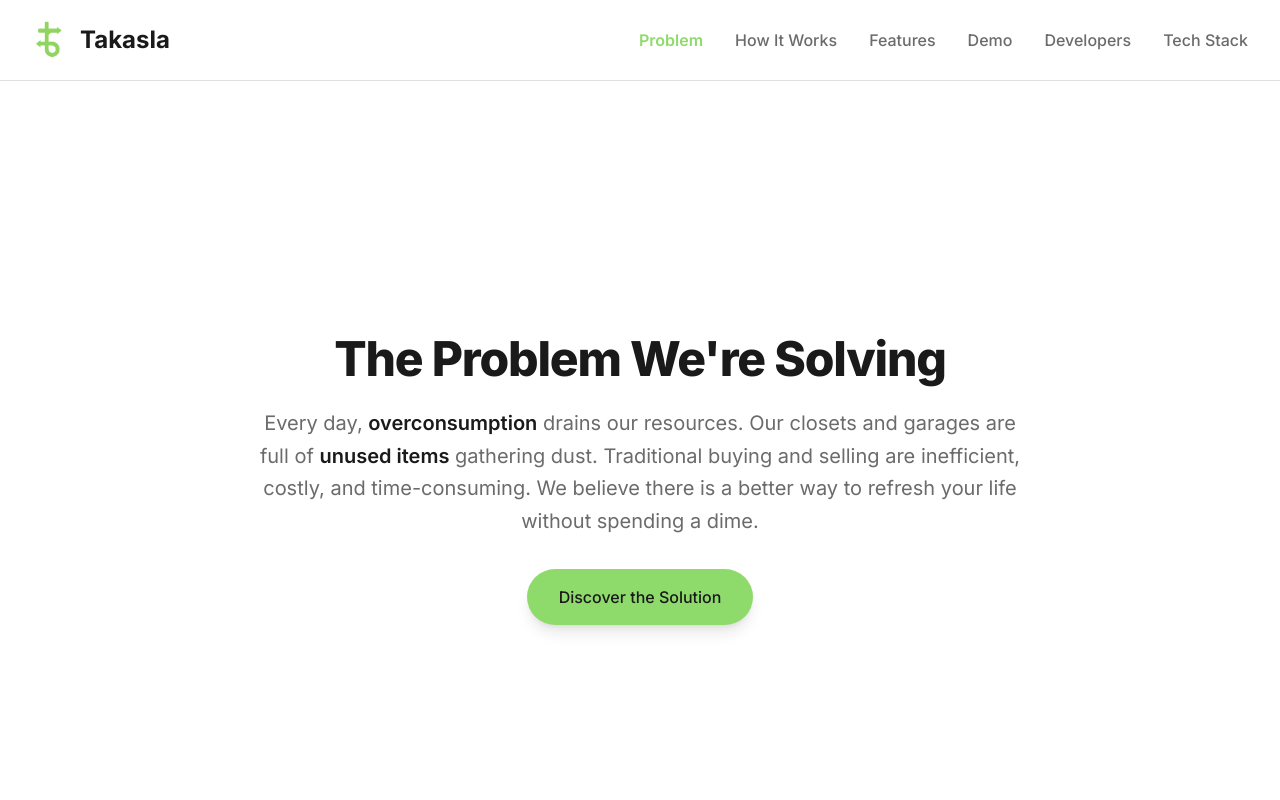
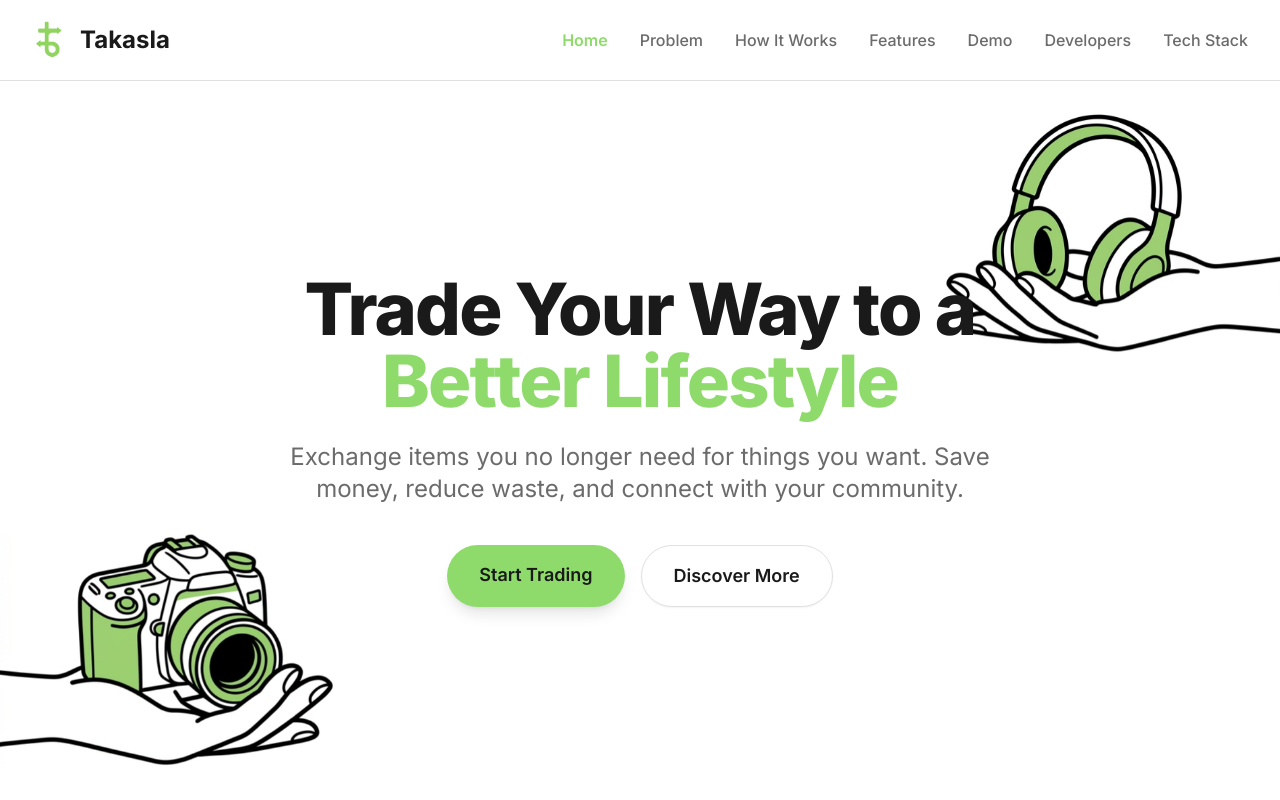
Before and after one commit to bahargunes/takasla-website, a plain HTML site: page index.html in a window 1280 px wide. Shown: the top 800 px of the page. Drawn offline with nearby package versions, Linux system fonts and the light colour scheme.

Commit message:
add sliding hands

```diff
--- a/index.html
+++ b/index.html
@@ -50,6 +50,8 @@
 
                 <!-- Desktop Menu -->
                 <div class="hidden md:flex space-x-8">
+                    <a href="#home"
+                        class="nav-link text-light hover:text-primary transition-colors font-medium">Home</a>
                     <a href="#problem"
                         class="nav-link text-light hover:text-primary transition-colors font-medium">Problem</a>
                     <a href="#how-it-works"
@@ -76,6 +78,8 @@
         <!-- Mobile Menu -->
         <div id="mobile-menu" class="hidden md:hidden bg-bgcolor border-b border-bordercolor">
             <div class="px-2 pt-2 pb-3 space-y-1 sm:px-3">
+                <a href="#home"
+                    class="mobile-nav-link block px-3 py-2 text-base font-medium text-light hover:text-primary hover:bg-gray-50 rounded-md">Home</a>
                 <a href="#problem"
                     class="mobile-nav-link block px-3 py-2 text-base font-medium text-light hover:text-primary hover:bg-gray-50 rounded-md">Problem</a>
                 <a href="#how-it-works"
@@ -95,6 +99,39 @@
     </nav>
 
     <main>
+        <!-- Section 0: Home -->
+        <section id="home"
+            class="relative min-h-[calc(100vh-5rem)] flex items-center justify-center overflow-hidden bg-bgcolor">
+            <!-- Background Images -->
+            <div class="absolute inset-0 z-0 pointer-events-none">
+                <!-- Left Hand (Bottom Left) -->
+                <img src="assets/left_hand.png" alt="Left Hand"
+                    class="absolute bottom-8 left-0 w-36 md:w-60 lg:w-[335px] object-contain animate-slide-in-left">
+                <!-- Right Hand (Top Right) -->
+                <img src="assets/right_hand.png" alt="Right Hand"
+                    class="absolute top-8 right-0 w-36 md:w-60 lg:w-[335px] object-contain animate-slide-in-right">
+            </div>
+
+            <div class="relative z-20 max-w-7xl mx-auto px-4 sm:px-6 lg:px-8 text-center reveal">
+                <h1 class="text-5xl md:text-7xl font-extrabold text-dark mb-6 tracking-tight">
+                    Trade Your Way to a <br /><span class="text-primary">Better Lifestyle</span>
+                </h1>
+                <p class="text-xl md:text-2xl text-light mb-10 max-w-3xl mx-auto">
+                    Exchange items you no longer need for things you want. Save money, reduce waste, and connect with
+                    your community.
+                </p>
+                <div class="flex flex-col sm:flex-row justify-center gap-4">
+                    <a href="#how-it-works"
+                        class="px-8 py-4 text-lg font-semibold rounded-full text-dark bg-primary hover:bg-opacity-90 transition-all shadow-lg hover:shadow-xl hover:-translate-y-1 duration-300">
+                        Start Trading
+                    </a>
+                    <a href="#problem"
+                        class="px-8 py-4 text-lg font-semibold rounded-full text-dark bg-white border border-bordercolor hover:bg-gray-50 transition-all shadow-sm hover:shadow-md hover:-translate-y-1 duration-300">
+                        Discover More
+                    </a>
+                </div>
+        </section>
+
         <!-- Section 1: Problem -->
         <section id="problem" class="py-24 bg-bgcolor min-h-screen flex flex-col justify-center">
             <div class="max-w-7xl mx-auto px-4 sm:px-6 lg:px-8">
@@ -306,7 +343,7 @@
         </section>
 
         <!-- Section 5: Developers -->
-        <section id="developers" class="py-24 bg-bgcolor min-h-screen flex flex-col justify-center">
+        <section id="developers" class="py-24 bg-bgcolor">
             <div class="max-w-7xl mx-auto px-4 sm:px-6 lg:px-8">
                 <div class="text-center mb-16 reveal">
                     <h2 class="text-3xl md:text-4xl font-bold text-dark mb-4">Meet the Team</h2>
@@ -429,8 +466,7 @@
         </section>
 
         <!-- Section 6: Tech Stack -->
-        <section id="tech-stack"
-            class="py-24 bg-gray-50 border-t border-bordercolor min-h-screen flex flex-col justify-center">
+        <section id="tech-stack" class="py-24 bg-gray-50 border-t border-bordercolor">
             <div class="max-w-7xl mx-auto px-4 sm:px-6 lg:px-8">
                 <div class="text-center mb-16 reveal">
                     <h2 class="text-3xl md:text-4xl font-bold text-dark mb-4">Tech Stack</h2>
--- a/style.css
+++ b/style.css
@@ -20,15 +20,18 @@
 
 .mobile-nav-link.active {
     color: #8EDB6C !important;
-    background-color: #f9fafb; /* gray-50 equivalent */
+    background-color: #f9fafb;
+    /* gray-50 equivalent */
     font-weight: 600;
 }
 
 /* Aspect ratio for demo video if not provided by plugin */
 .aspect-w-16 {
     position: relative;
-    padding-bottom: 56.25%; /* 16:9 */
+    padding-bottom: 56.25%;
+    /* 16:9 */
 }
+
 .aspect-w-16 iframe {
     position: absolute;
     top: 0;
@@ -39,5 +42,41 @@
 
 /* Smooth scrolling offset for fixed header */
 html {
-    scroll-padding-top: 80px; /* height of h-20 header */
+    scroll-padding-top: 80px;
+    /* height of h-20 header */
 }
+
+/* Hand slide animations */
+@keyframes slideInLeft {
+    from {
+        transform: translateX(-100%);
+        opacity: 0;
+    }
+
+    to {
+        transform: translateX(0);
+        opacity: 1;
+    }
+}
+
+@keyframes slideInRight {
+    from {
+        transform: translateX(100%);
+        opacity: 0;
+    }
+
+    to {
+        transform: translateX(0);
+        opacity: 1;
+    }
+}
+
+.animate-slide-in-left {
+    animation: slideInLeft 1.2s cubic-bezier(0.25, 0.46, 0.45, 0.94) 0.2s forwards;
+    opacity: 0;
+}
+
+.animate-slide-in-right {
+    animation: slideInRight 1.2s cubic-bezier(0.25, 0.46, 0.45, 0.94) 0.2s forwards;
+    opacity: 0;
+}
```
Also changed, not shown: assets/left_hand.png (added), assets/right_hand.png (added).
